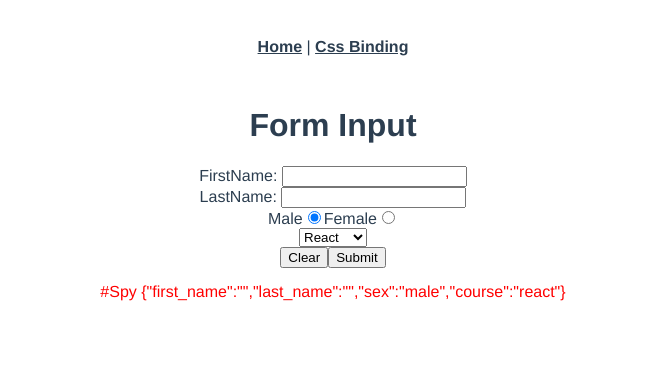
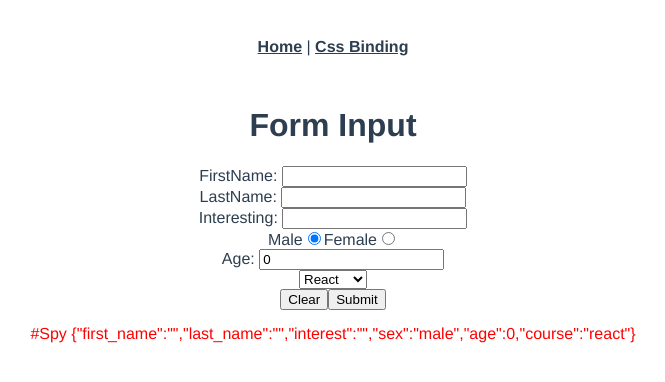
Before and after one commit to cckcoder/vue_tutorial_1, a Vue app: page /form_input in a window 1280 px wide. Shown: the top 382 px of the page, without its empty margins (307-972 px from the left). Built offline with nearby package versions, Linux system fonts and the light colour scheme.

Commit message:
Complete
Signed-off-by: codewiz <c.chaiwat.ch@gmail.com>

```diff
--- a/src/views/formInput.vue
+++ b/src/views/formInput.vue
@@ -4,11 +4,16 @@
     <form @submit.prevent="submit">
       <div>
         <label for="first_name">FirstName: </label>
-        <input type="text" name="first_name" v-model="applicant.first_name">
+        <input type="text" name="first_name" v-model.trim="applicant.first_name">
       </div>
       <div>
         <label for="last_name">LastName: </label>
         <input type="text" name="last_name" v-model="applicant.last_name">
+      </div>
+
+      <div>
+        <label for="interest">Interesting: </label>
+        <input type="text" name="interest" v-model.lazy="applicant.interest">
       </div>
       <!-- Sex -->
       <div>
@@ -16,6 +21,12 @@
         <input type="radio" name="sex" value="male" v-model="applicant.sex">
         <label for="sex">Female</label>
         <input type="radio" name="sex" value="female" v-model="applicant.sex">
+      </div>
+
+      <!-- Age -->
+      <div>
+        <label for="age">Age: </label>
+        <input type="number" name="age" v-model.number="applicant.age">
       </div>
 
       <!-- Course -->
@@ -26,7 +37,8 @@
           <option value="angular">Angular</option>
         </select>
       </div>
-      <button type="button" @click="clear">Clear</button>
+
+      <button type="button" @click.exact="clear" @click.right="useDefault">Clear</button>
       <button type="submit">Submit</button>
     </form>
     <div style="margin-top:15px; color:red;">
@@ -44,7 +56,9 @@ export default {
       applicant: {
         first_name: "",
         last_name: "",
+        interest: "",
         sex: "male",
+        age: 0,
         course: "react"
       }
     }
@@ -54,12 +68,24 @@ export default {
       this.applicant = {
         first_name: "",
         last_name: "",
+        interest: "",
         sex: "male",
+        age: 0,
         course: "react"
       }
     },
     submit() {
       alert(JSON.stringify(this.applicant))
+    },
+    useDefault() {
+      this.applicant = {
+        first_name: "UNKNOW",
+        last_name: "UNKNOW",
+        interest: "UNKNOW",
+        sex: "male",
+        age: 0,
+        course: "react"
+      }
     }
   }
 
```
